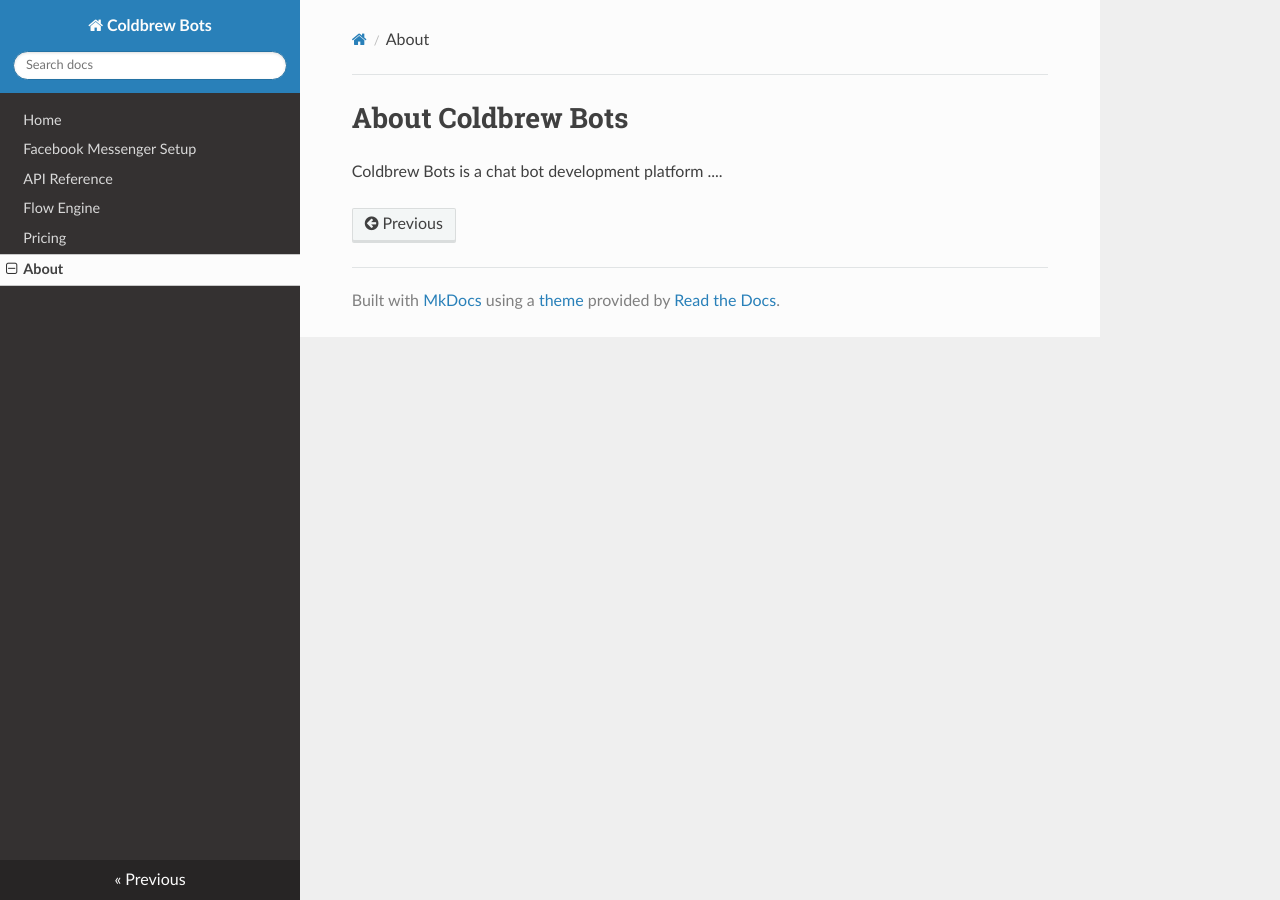
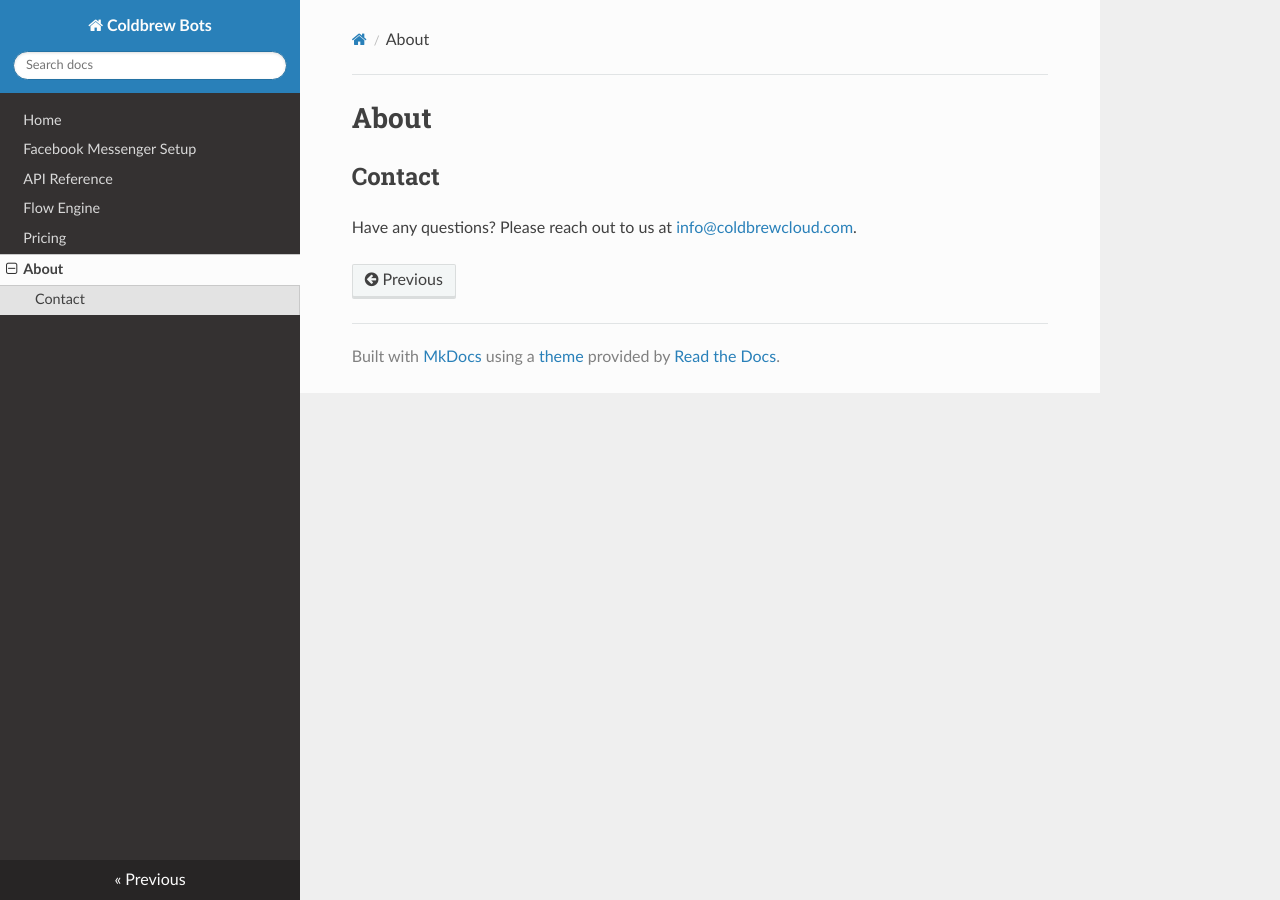
Before and after one commit to coldbrewcloud/coldbrew-bots-doc, an MkDocs documentation site: the page built from docs/about.md, in a window 1280 px wide. Built offline with MkDocs 1.6.1, drawn with Linux system fonts in a browser that asks for light colours; nearby versions of some CDN libraries; old or Windows-style settings are respelled for this version of MkDocs.

Commit message:
minor changes

```diff
--- a/docs/about.md
+++ b/docs/about.md
@@ -1,3 +1,5 @@
-# About Coldbrew Bots
+# About
 
-Coldbrew Bots is a chat bot development platform ....
+## Contact
+
+Have any questions? Please reach out to us at [info@coldbrewcloud.com](mailto:info@coldbrewcloud.com).
```
Also changed, not shown: docs/index.md (+1 -1 lines).
